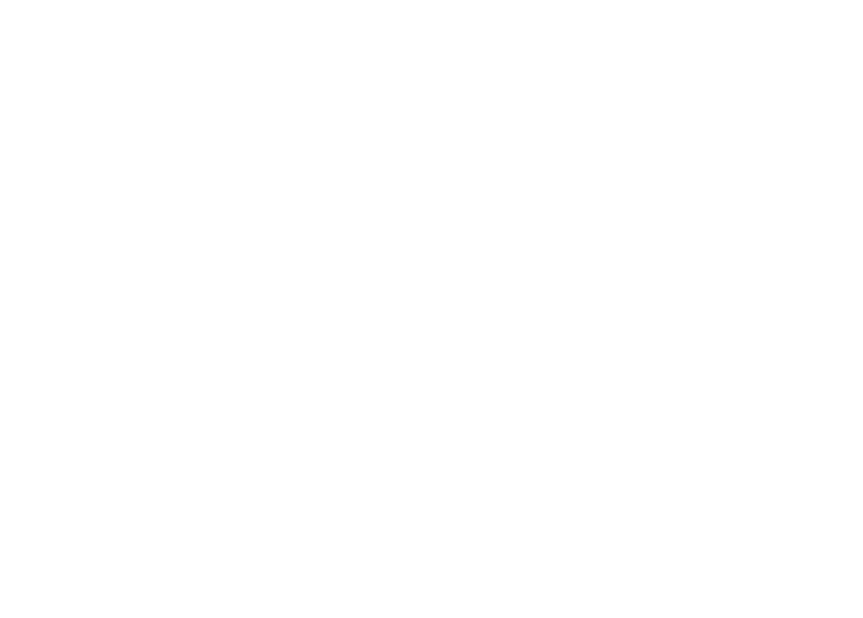
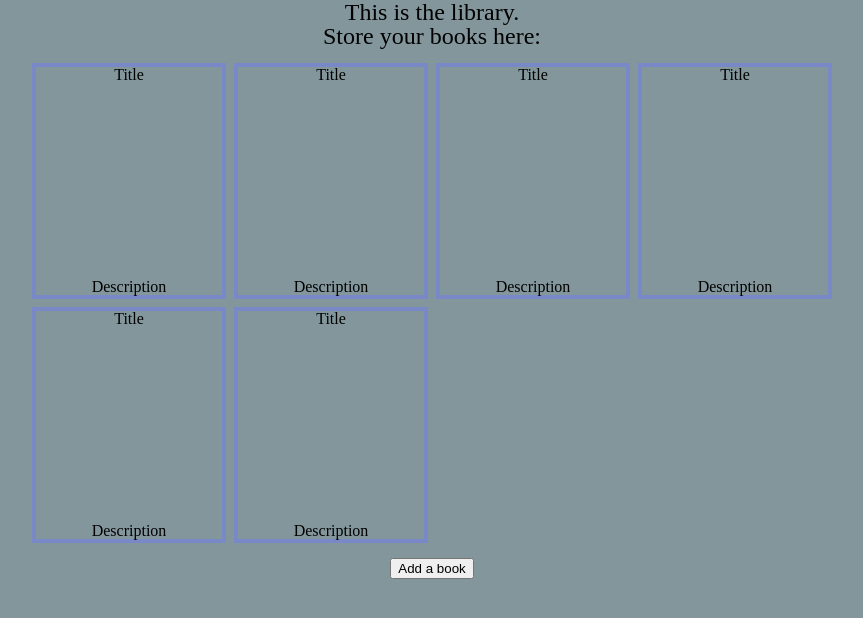
Before and after one commit to YasenYanev/project-library, a plain HTML site: page index.html in a window 1280 px wide. Shown: the whole page, without its empty margins (208-1071 px from the left). Drawn offline with Linux system fonts and the light colour scheme.

Commit message:
Main html structure + styles build

```diff
--- a/index.html
+++ b/index.html
@@ -4,9 +4,39 @@
     <meta charset="UTF-8">
     <meta http-equiv="X-UA-Compatible" content="IE=edge">
     <meta name="viewport" content="width=device-width, initial-scale=1.0">
-    <title>Document</title>
+    <title>Library</title>
+    <link rel="stylesheet" href="style.css">
 </head>
 <body>
-
+    <h1>This is the library. Store your books here:</h1>
+    <div class="books-shelf">
+        <div class="book">
+            <h2 class="book-title">Title</h2>
+            <p class="book-description">Description</p>
+        </div>
+        <div class="book">
+            <h2 class="book-title">Title</h2>
+            <p class="book-description">Description</p>
+        </div>
+        <div class="book">
+            <h2 class="book-title">Title</h2>
+            <p class="book-description">Description</p>
+        </div>
+        <div class="book">
+            <h2 class="book-title">Title</h2>
+            <p class="book-description">Description</p>
+        </div>
+        <div class="book">
+            <h2 class="book-title">Title</h2>
+            <p class="book-description">Description</p>
+        </div>
+        <div class="book">
+            <h2 class="book-title">Title</h2>
+            <p class="book-description">Description</p>
+        </div>
+    </div>
+    <button>
+        Add a book
+    </button>
 </body>
 </html>
--- a/style.css
+++ b/style.css
@@ -1,3 +1,4 @@
+/*css reset */
 html, body, div, span, applet, object, iframe,
 h1, h2, h3, h4, h5, h6, p, blockquote, pre,
 a, abbr, acronym, address, big, cite, code,
@@ -42,3 +43,35 @@ table {
 	border-collapse: collapse;
 	border-spacing: 0;
 }
+
+/* Main styles*/
+body {
+	background-color: rgb(130, 150, 156);
+}
+body > * {
+	margin: auto;
+	margin-bottom: 15px;
+}
+h1 {
+	font-size: 1.5rem;
+	max-width: 9.5em;
+	text-align: center;
+}
+.books-shelf {
+	display: grid;
+	grid-template-columns: repeat(4, 1fr);
+	height: 30rem;
+	width: 50rem;
+	gap: 8px;
+}
+.book {
+	display: flex;
+	flex-direction: column;
+	justify-content: space-between;
+	align-items: center;
+	text-align: center;
+	border: 4px solid rgb(121, 136, 199);
+}
+button {
+	display: block;
+}
```
